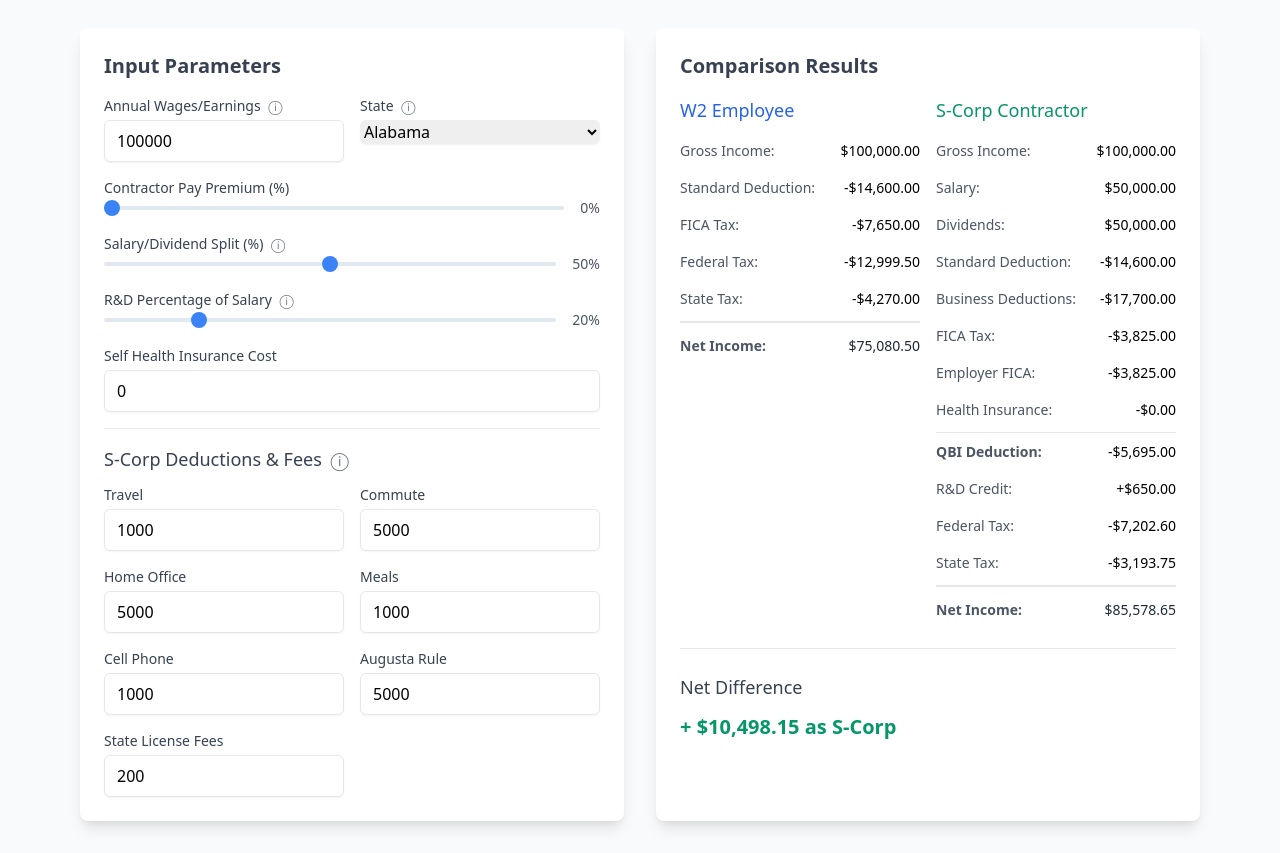
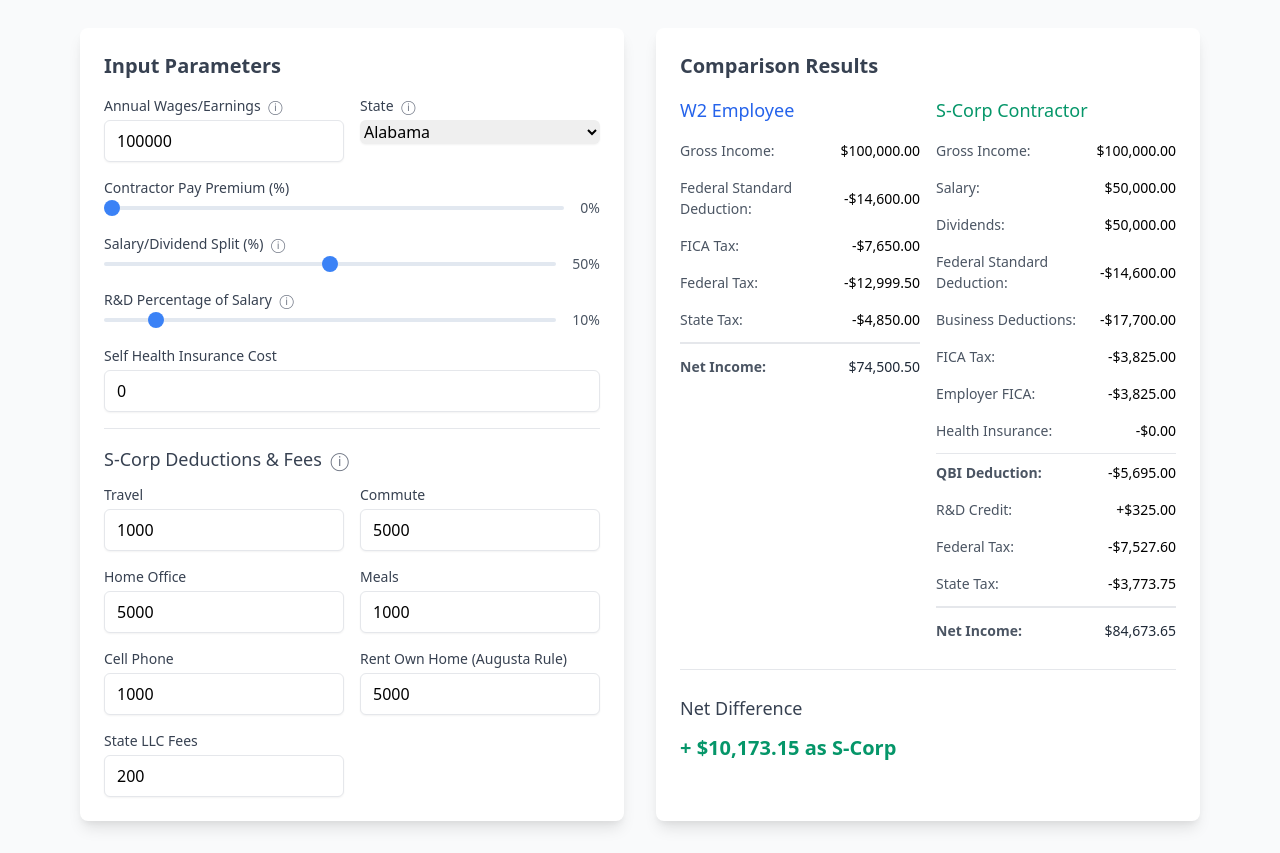
Before and after one commit to henrythe9th/tax-calculator, a plain HTML site: page index.html in a window 1280 px wide. Shown: the part 72-925 px from the top of the page. Drawn offline with nearby package versions, Linux system fonts and the light colour scheme.

Commit message:
added specialized state tax handling

```diff
--- a/index.html
+++ b/index.html
@@ -111,8 +111,8 @@
                             <span class="ml-1 text-gray-500 hover:text-gray-700 cursor-help" title="Percentage of salary that qualifies for R&D tax credit (6.5% of qualifying expenses)">ⓘ</span>
                         </label>
                         <div class="flex items-center space-x-4">
-                            <input type="range" id="rdPercentage" min="0" max="100" value="20" class="w-full">
-                            <span id="rdPercentageValue" class="text-sm text-gray-600">20%</span>
+                            <input type="range" id="rdPercentage" min="0" max="100" value="10" class="w-full">
+                            <span id="rdPercentageValue" class="text-sm text-gray-600">10%</span>
                         </div>
                     </div>
 
@@ -154,12 +154,12 @@
                             </div>
 
                             <div>
-                                <label class="block text-sm font-medium text-gray-700">Augusta Rule</label>
+                                <label class="block text-sm font-medium text-gray-700">Rent Own Home (Augusta Rule)</label>
                                 <input type="number" id="deductionAugusta" value="5000" class="mt-1 block w-full rounded-md border-gray-300 shadow-sm focus:border-blue-500 focus:ring-blue-500">
                             </div>
 
                             <div>
-                                <label class="block text-sm font-medium text-gray-700">State License Fees</label>
+                                <label class="block text-sm font-medium text-gray-700">State LLC Fees</label>
                                 <input type="number" id="stateFees" value="800" class="mt-1 block w-full rounded-md border-gray-300 shadow-sm focus:border-blue-500 focus:ring-blue-500">
                             </div>
                         </div>
--- a/script.js
+++ b/script.js
@@ -248,9 +248,88 @@ const TAX_RATES = {
         ],
         WY: [] // No state income tax
     },
-    STANDARD_DEDUCTION: 14600, // 2024 single filer
+    FEDERAL_STANDARD_DEDUCTION: 14600, // 2024 single filer
+    STATE_STANDARD_DEDUCTION: {
+        AL: 3000,
+        AK: 0, // No state income tax
+        AZ: 12950,
+        AR: 2200,
+        CA: 5202,
+        CO: 12950,
+        CT: 0, // No standard deduction
+        DE: 3250,
+        FL: 0, // No state income tax
+        GA: 4600,
+        HI: 2200,
+        ID: 12950,
+        IL: 0, // No standard deduction
+        IN: 0, // No standard deduction
+        IA: 2210,
+        KS: 3500,
+        KY: 2770,
+        LA: 4500,
+        ME: 12950,
+        MD: 2300,
+        MA: 0, // No standard deduction
+        MI: 0, // No standard deduction
+        MN: 12900,
+        MS: 2300,
+        MO: 12950,
+        MT: 4830,
+        NE: 7350,
+        NV: 0, // No state income tax
+        NH: 0, // Only taxes interest and dividends
+        NJ: 0, // No standard deduction
+        NM: 12950,
+        NY: 8000,
+        NC: 12950,
+        ND: 12950,
+        OH: 0, // No standard deduction
+        OK: 6350,
+        OR: 2420,
+        PA: 0, // No standard deduction
+        RI: 9300,
+        SC: 12950,
+        SD: 0, // No state income tax
+        TN: 0, // No state income tax
+        TX: 0, // No state income tax
+        UT: 0, // No standard deduction
+        VT: 6350,
+        VA: 4500,
+        WA: 0, // No state income tax
+        WV: 0, // No standard deduction
+        WI: 11790,
+        WY: 0 // No state income tax
+    },
     QBI_DEDUCTION: 0.20, // 20% of qualified business income
     MEALS_DEDUCTION: 0.50 // 50% of meal expenses are deductible
+};
+
+// S corporation specific state tax rules
+const SCORP_STATE_RULES = {
+    DC: { recognizeScorp: false }, // Treats as C corp
+    NH: { recognizeScorp: false }, // Treats as C corp
+    TN: { recognizeScorp: false }, // Treats as C corp
+
+    // States that tax S corps on part of their income
+    MA: { profitTaxThreshold: 1000000, profitTaxRate: 0.02 }, // Tax on profits above threshold
+    IN: { capitalGainsRate: 0.0315, passiveIncomeRate: 0.0315 }, // Tax on capital gains and excess passive income
+    KY: { capitalGainsRate: 0.045, passiveIncomeRate: 0.045 }, // Tax on capital gains and excess passive income
+    ID: { capitalGainsRate: 0.058, passiveIncomeRate: 0.058 }, // Similar to IN/KY
+    ME: { capitalGainsRate: 0.0715, passiveIncomeRate: 0.0715 }, // Similar to IN/KY
+    WI: { capitalGainsRate: 0.0765, passiveIncomeRate: 0.0765 }, // Similar to IN/KY
+
+    // States that double tax (both corp and shareholders)
+    MI: {
+        corporateRate: 0.0425, // Single business tax
+        exemptionThreshold: 350000 // Exempt if gross receipts below this
+    },
+    CA: {
+        minimumTax: 800,
+        corporateRate: 0.015 // 1.5% of taxable income
+    },
+    NJ: { corporateRate: 0.0925 }, // Corporate tax rate on S corp income
+    NY: { corporateRate: 0.065 } // Corporate tax rate on S corp income
 };
 
 const STATE_FEES = {
@@ -314,7 +393,8 @@ function formatMoney(amount) {
     }).format(amount);
 }
 
-function calculateStateTax(taxableIncome, state) {
+// Calculate regular state income tax
+function calculateBaseStateTax(taxableIncome, state) {
     if (!TAX_RATES.STATE[state] || TAX_RATES.STATE[state].length === 0) {
         return 0; // No state income tax
     }
@@ -332,6 +412,69 @@ function calculateStateTax(taxableIncome, state) {
     }
 
     return tax;
+}
+
+// Calculate S corporation specific state tax including special rules
+function calculateSCorpStateTax(params) {
+    const {
+        state,
+        grossIncome,
+        stateTaxableIncome,
+        dividendAmount,
+        employerFica,
+        totalDeductionsWithFees
+    } = params;
+
+    let stateTax = 0;
+    const rules = SCORP_STATE_RULES[state];
+
+    if (rules) {
+        // States that don't recognize S corps - treat as C corp
+        if (rules.recognizeScorp === false) {
+            // For non-recognizing states, only allow standard C corp deductions
+            // Don't subtract S corp specific items like employerFica
+            const cCorpTaxableIncome = grossIncome - totalDeductionsWithFees;
+            return calculateBaseStateTax(cCorpTaxableIncome, state);
+        }
+
+        // Calculate base state tax on S corp income
+        stateTax = calculateBaseStateTax(stateTaxableIncome, state);
+
+        // States with profit threshold tax (e.g., Massachusetts)
+        if (rules.profitTaxThreshold) {
+            const taxableProfit = Math.max(grossIncome - totalDeductionsWithFees - employerFica - rules.profitTaxThreshold, 0);
+            stateTax += taxableProfit * rules.profitTaxRate;
+        }
+
+        // States that tax capital gains and passive income
+        if (rules.capitalGainsRate || rules.passiveIncomeRate) {
+            // Assume 15% of dividend income is from capital gains and passive income
+            const capitalGainsAndPassiveIncome = dividendAmount * 0.15;
+            stateTax += capitalGainsAndPassiveIncome * (rules.capitalGainsRate || 0);
+        }
+
+        // States with corporate level tax
+        if (rules.corporateRate) {
+            if (rules.exemptionThreshold) {
+                // Only apply corporate tax if above threshold (e.g., Michigan)
+                if (grossIncome > rules.exemptionThreshold) {
+                    stateTax += (grossIncome - totalDeductionsWithFees) * rules.corporateRate;
+                }
+            } else {
+                // Apply minimum tax if applicable (e.g., California)
+                if (rules.minimumTax) {
+                    stateTax += Math.max(rules.minimumTax, (grossIncome - totalDeductionsWithFees) * rules.corporateRate);
+                } else {
+                    stateTax += (grossIncome - totalDeductionsWithFees) * rules.corporateRate;
+                }
+            }
+        }
+    } else {
+        // For states without special S corp rules, just calculate normal state tax
+        stateTax = calculateBaseStateTax(stateTaxableIncome, state);
+    }
+
+    return stateTax;
 }
 
 function calculateFederalTax(taxableIncome) {
@@ -361,9 +504,10 @@ function calculateFICA(salary, isEmployer = false) {
 // Main calculation functions
 function calculateW2(baseWages, state) {
     const ficaTax = calculateFICA(baseWages);
-    const federalTaxableIncome = Math.max(baseWages - TAX_RATES.STANDARD_DEDUCTION - (ficaTax / 2), 0);
+    const federalTaxableIncome = Math.max(baseWages - TAX_RATES.FEDERAL_STANDARD_DEDUCTION - (ficaTax / 2), 0);
     const federalTax = calculateFederalTax(federalTaxableIncome);
-    const stateTax = calculateStateTax(Math.max(baseWages - TAX_RATES.STANDARD_DEDUCTION, 0), state);
+    const stateStandardDeduction = TAX_RATES.STATE_STANDARD_DEDUCTION[state] || 0;
+    const stateTax = calculateBaseStateTax(Math.max(baseWages - stateStandardDeduction, 0), state);
 
     return {
         grossIncome: baseWages,
@@ -416,17 +560,25 @@ function calculateSCorp(params) {
 
     // Calculate federal taxable income
     const federalTaxableIncome = Math.max((salaryAmount + dividendAmount) -
-                         TAX_RATES.STANDARD_DEDUCTION -
+                         TAX_RATES.FEDERAL_STANDARD_DEDUCTION -
                          (totalDeductionsWithFees + employerFica + healthInsurance + qbiDeduction), 0);
 
     // Calculate state taxable income (some states may handle deductions differently)
+    const stateStandardDeduction = TAX_RATES.STATE_STANDARD_DEDUCTION[state] || 0;
     const stateTaxableIncome = Math.max((salaryAmount + dividendAmount) -
-                         TAX_RATES.STANDARD_DEDUCTION -
+                         stateStandardDeduction -
                          (totalDeductionsWithFees + employerFica + healthInsurance), 0);
 
     // Calculate taxes
     const federalTax = calculateFederalTax(federalTaxableIncome) - rdCredit;
-    const stateTax = calculateStateTax(stateTaxableIncome, state);
+    const stateTax = calculateSCorpStateTax({
+        state,
+        grossIncome,
+        stateTaxableIncome,
+        dividendAmount,
+        employerFica,
+        totalDeductionsWithFees
+    });
 
     // Calculate net income (business deductions and fees are reimbursed)
     const netIncome = grossIncome -
@@ -461,8 +613,8 @@ function updateW2Results(results) {
             <span class="result-value">${formatMoney(results.grossIncome)}</span>
         </div>
         <div class="result-row">
-            <span class="result-label">Standard Deduction:</span>
-            <span class="result-value">-${formatMoney(results.standardDeduction)}</span>
+            <span class="result-label">Federal Standard Deduction:</span>
+            <span class="result-value">-${formatMoney(TAX_RATES.FEDERAL_STANDARD_DEDUCTION)}</span>
         </div>
         <div class="result-row">
             <span class="result-label">FICA Tax:</span>
@@ -499,8 +651,8 @@ function updateSCorpResults(results) {
             <span class="result-value">${formatMoney(results.dividendAmount)}</span>
         </div>
         <div class="result-row">
-            <span class="result-label">Standard Deduction:</span>
-            <span class="result-value">-${formatMoney(TAX_RATES.STANDARD_DEDUCTION)}</span>
+            <span class="result-label">Federal Standard Deduction:</span>
+            <span class="result-value">-${formatMoney(TAX_RATES.FEDERAL_STANDARD_DEDUCTION)}</span>
         </div>
         <div class="result-row">
             <span class="result-label">Business Deductions:</span>
```
Also changed, not shown: 1 other file.
